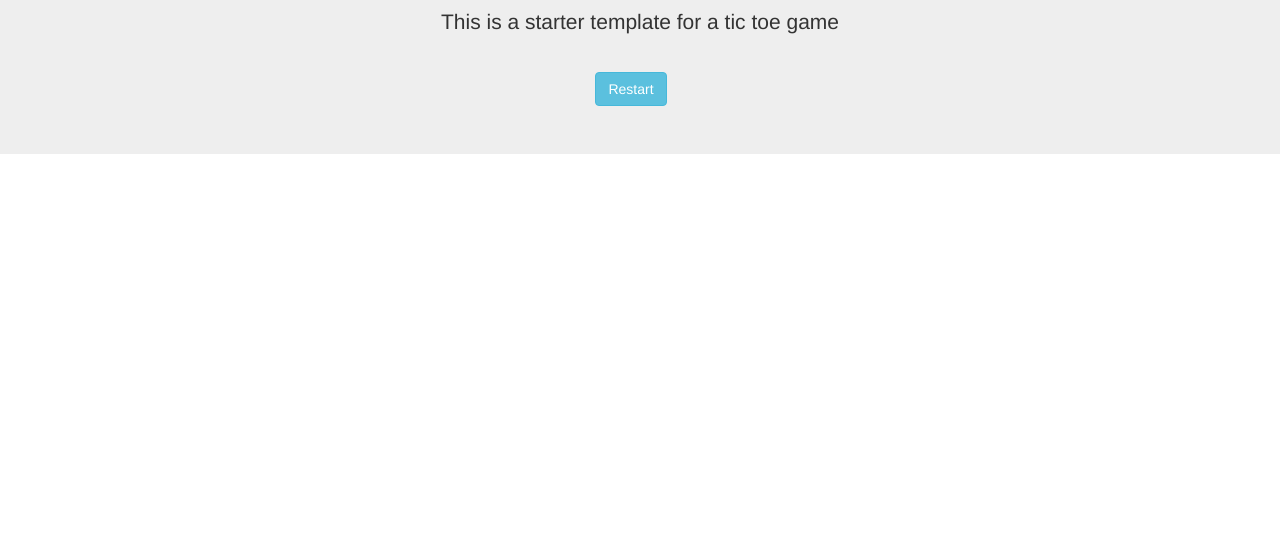
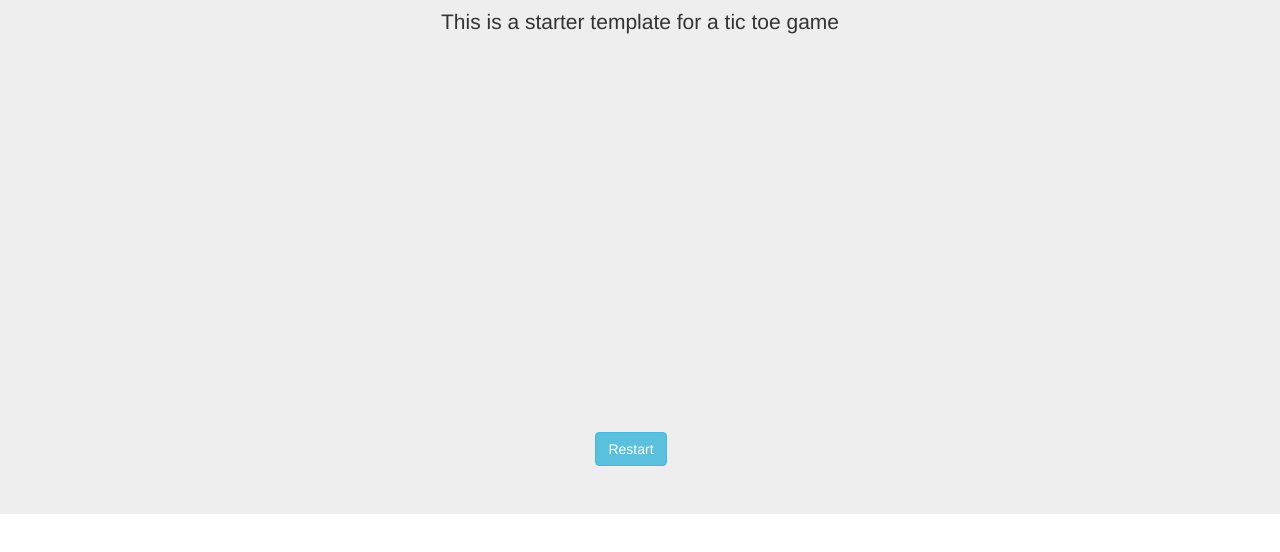
Before and after one commit to wemyss/PROJ1-TicTacToe, a website: page src/index.html in a window 1280 px wide. Shown: the part 140-692 px from the top of the page. Drawn offline with nearby package versions, Linux system fonts and the light colour scheme.

Commit message:
Update main.css

```diff
--- a/src/css/main.css
+++ b/src/css/main.css
@@ -5,13 +5,13 @@ h1 {
   margin-left:-15px;
 }
 
-/* .TicTacToe {
+table {
   margin: 0 auto;
   display: block;
   width:360px;
   height:360px;
 }
-*/
+
 
 .TicTacToe td {
   border: 3px solid blue;
```
